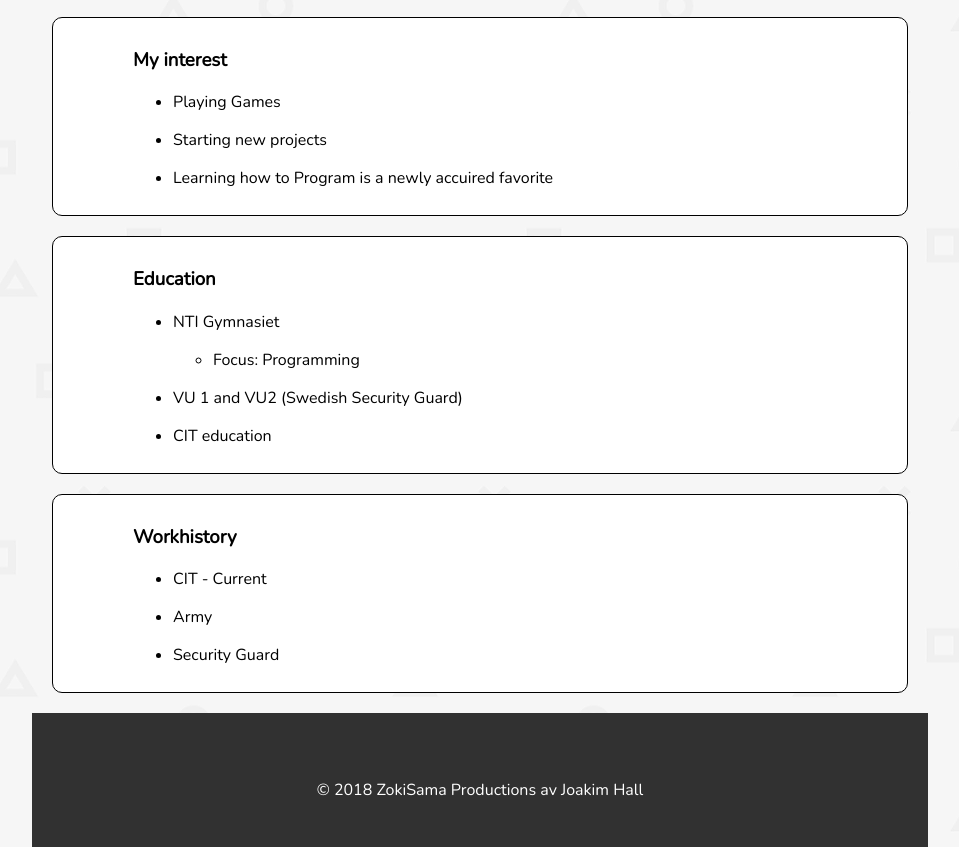
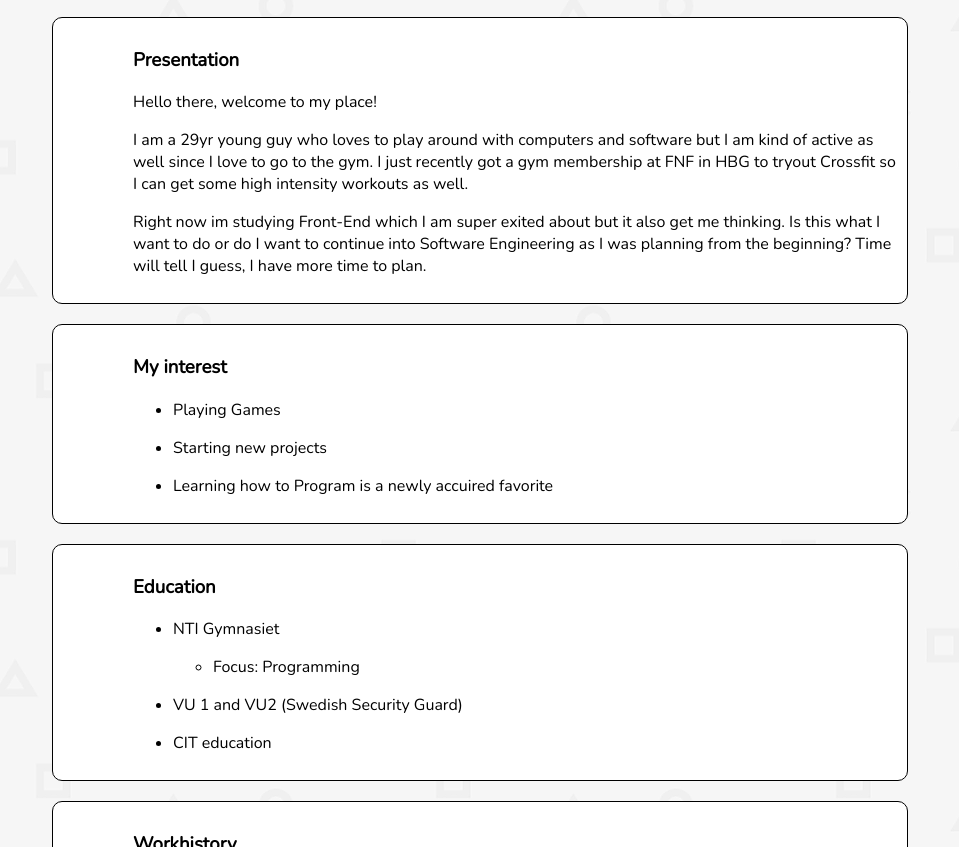
Before and after one commit to ZokiSama/Start_Project, a plain HTML site: page index.html in a window 1280 px wide. Shown: the part 994-1841 px from the top of the page, without its empty margins (160-1119 px from the left). Drawn offline with nearby package versions, Linux system fonts and the light colour scheme.

Commit message:
added new article with info

```diff
--- a/index.html
+++ b/index.html
@@ -44,6 +44,16 @@
         <main id="main">
             <article class="about-article">
                 <header>
+                    <h3>Presentation</h3>
+                </header>
+                <section>
+                    <p>Hello there, welcome to my place!</p>
+                    <p>I am a 29yr young guy who loves to play around with computers and software but I am kind of active as well since I love to go to the gym. I just recently got a gym membership at FNF in HBG to tryout Crossfit so I can get some high intensity workouts as well.</p>
+                    <p>Right now im studying Front-End which I am super exited about but it also get me thinking. Is this what I want to do or do I want to continue into Software Engineering as I was planning from the beginning? Time will tell I guess, I have more time to plan.</p>
+                </section>
+            </article>
+            <article class="about-article">
+                <header>
                     <h3>My interest</h3>
                 </header>
                 <section>
```
